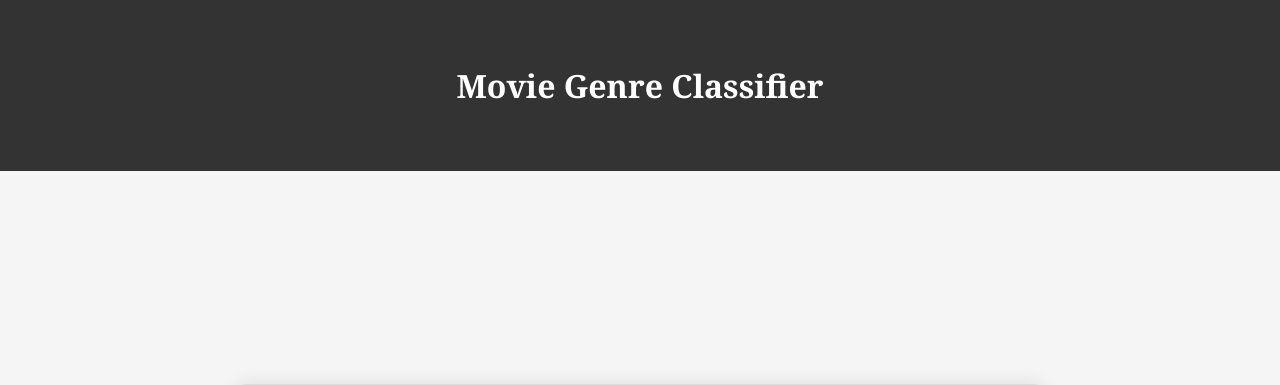
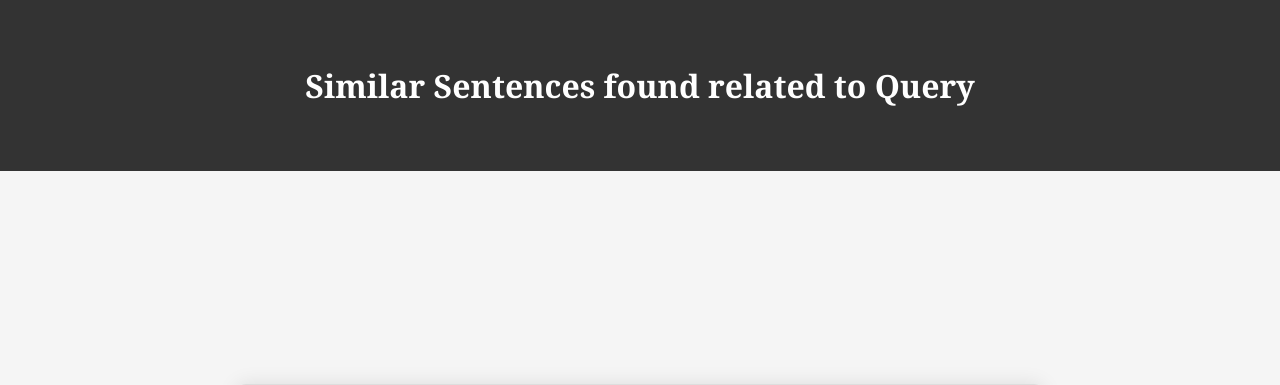
Before and after one commit to moinul-hossain-dhrubo/quran_hadith_verse_finder, a Flask app: template templates/result.html in a window 1280 px wide. Shown: the top 385 px of the page. Run offline with Flask 3, Linux system fonts and the light colour scheme; the template is opened without the code that fills it, so the values that code supplies are empty.

Commit message:
Update result.html

```diff
--- a/templates/result.html
+++ b/templates/result.html
@@ -4,7 +4,7 @@
 <head>
     <meta charset="UTF-8">
     <meta name="viewport" content="width=device-width, initial-scale=1.0">
-    <title>Movie Genre Classifier - Result</title>
+    <title>Similar Sentences</title>
     <style>
         body {
             font-family: 'Georgia', serif;
@@ -66,7 +66,7 @@
 </head>
 
 <body>
-    <div class="header"><b>Movie Genre Classifier</b></div>
+    <div class="header"><b>Similar Sentences found related to Query</b></div>
     <div class="container">
         <div class="result-wrapper">
             <p class="result-heading">Predicted movie genres:</p>
```
